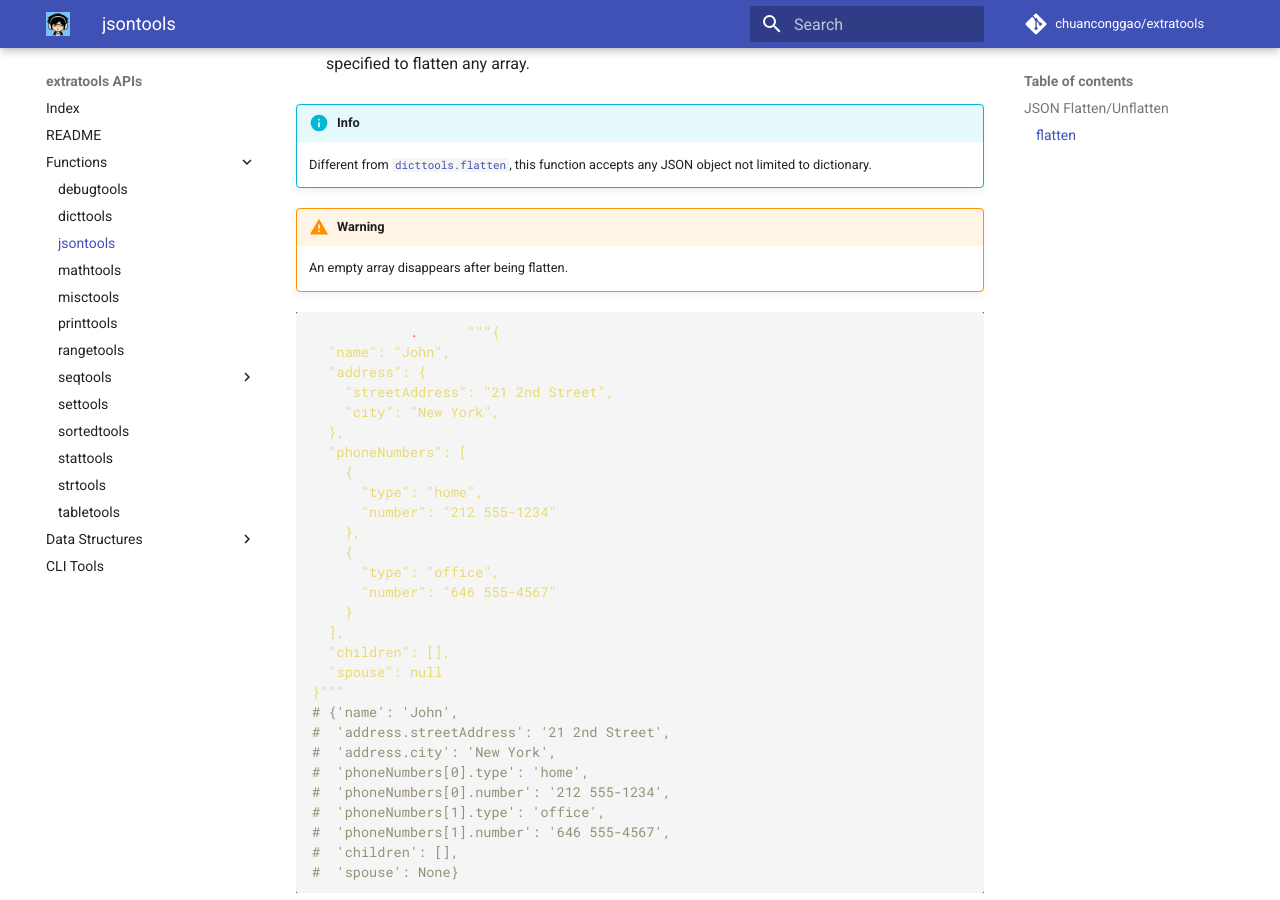
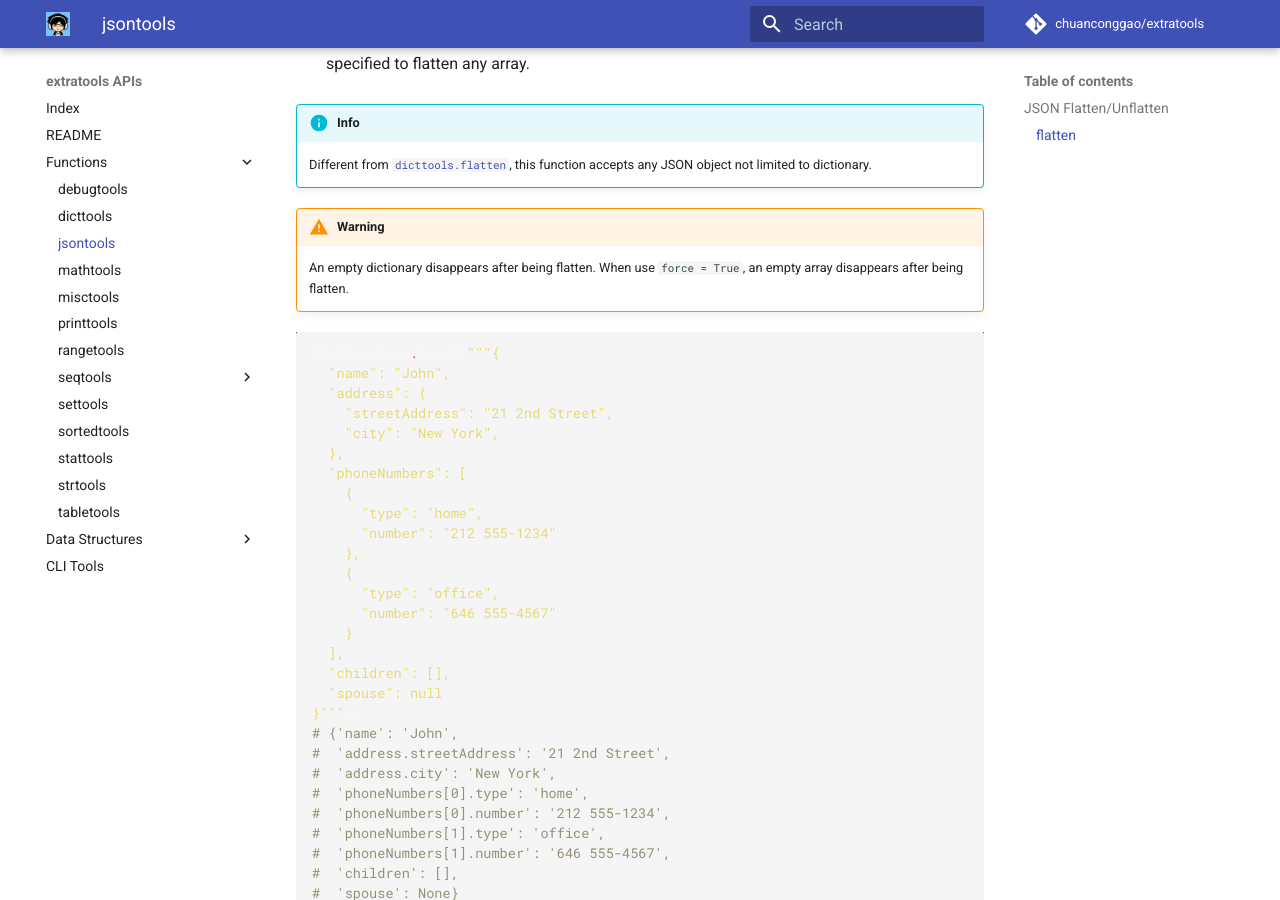
Before and after one commit to chuanconggao/extratools, an MkDocs documentation site: the page built from docs/functions/jsontools.md, in a window 1280 px wide and 900 px high, scrolled down 509 px. Built offline with MkDocs 1.6.1 and Material for MkDocs 9.7.7, drawn with Linux system fonts in a browser that asks for light colours; comment, search, counter and statistics services are not loaded; old or Windows-style settings are respelled for this version of MkDocs.

Commit message:
Tweak docs

````diff
--- a/docs/functions/jsontools.md
+++ b/docs/functions/jsontools.md
@@ -16,7 +16,7 @@ Tools for flatten/unflatten a JSON object.
     Different from [`dicttools.flatten`](dicttools/#flatten), this function accepts any JSON object not limited to dictionary.
 
 !!! warning
-    An empty array disappears after being flatten.
+    An empty dictionary disappears after being flatten. When use `force = True`, an empty array disappears after being flatten.
 
 ``` python
 flatten(json.loads("""{
````
Also changed, not shown: docs/functions/dicttools.md (+1 -1 lines).
